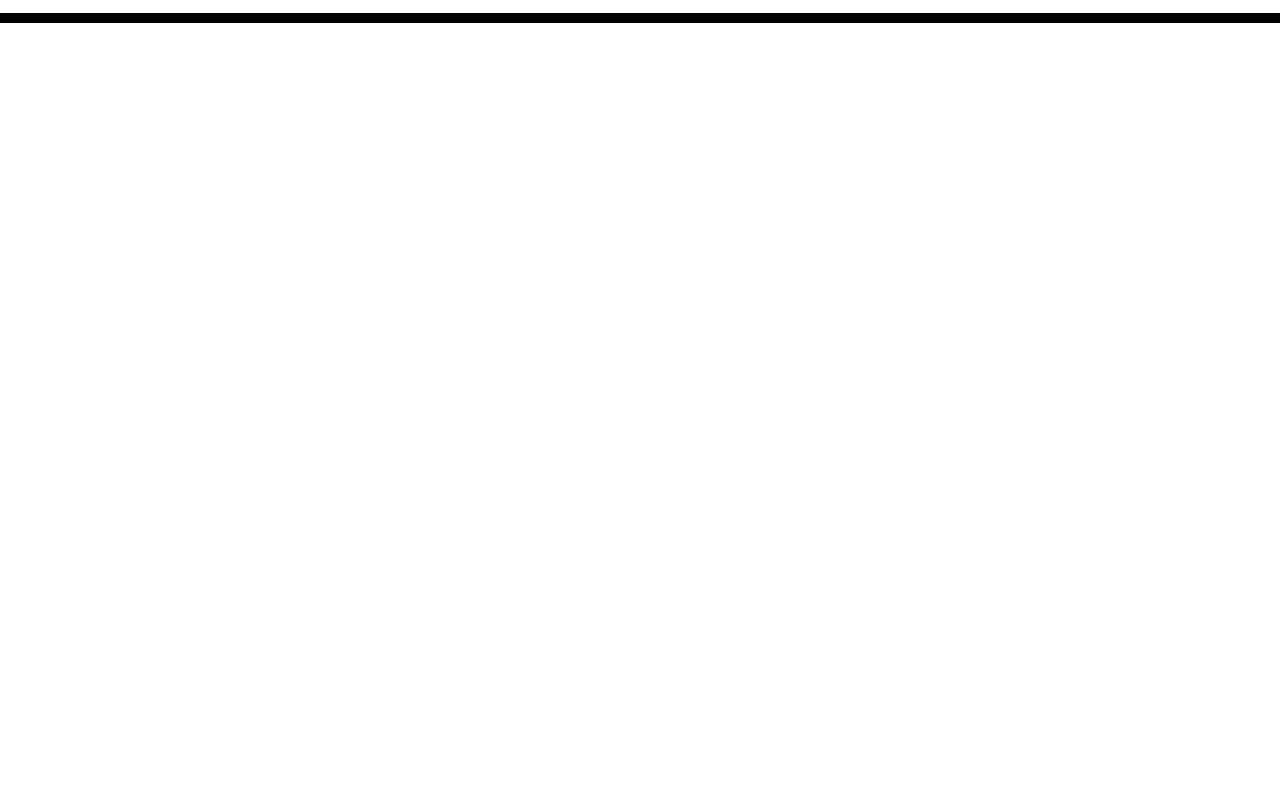
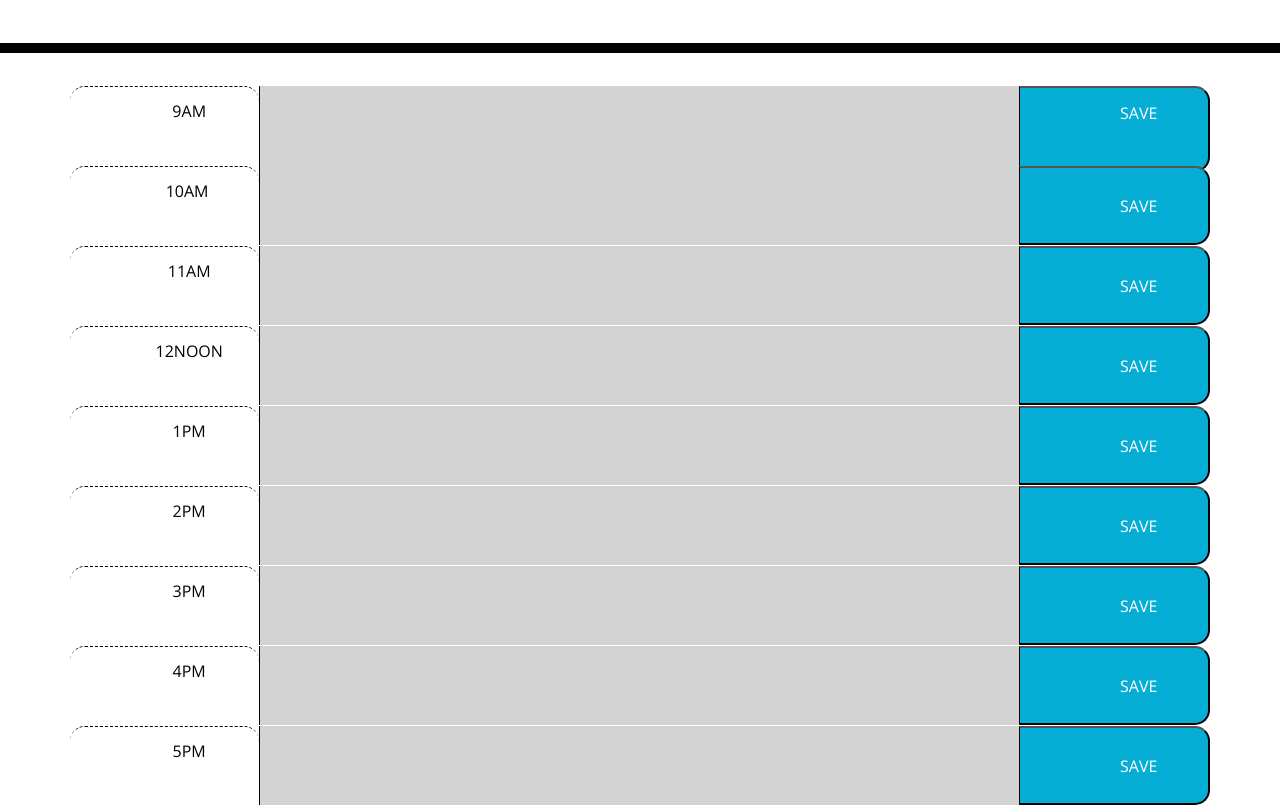
Before and after one commit to jatin1211/Module-5-Challenge, a plain HTML site: page index.html in a window 1280 px wide. Shown: the part 245-1050 px from the top of the page. Before the commit the page ends 800 px from the top, so only its background shows below. Drawn offline with nearby package versions, Linux system fonts and the light colour scheme; files that its build step writes are made by us from their sources.

Commit message:
code updated

```diff
--- a/assets/css/style.css
+++ b/assets/css/style.css
@@ -69,3 +69,12 @@ textarea{
   font-size: 20px;
   transition: all .3s ease-in-out;
 }
+
+#date{
+  text-align: center;
+  font-size: 30px;
+}
+
+.container{
+  text-align: left;
+}
--- a/assets/js/script.js
+++ b/assets/js/script.js
@@ -0,0 +1,52 @@
+var hour;
+// Different id for time block
+var id09 = $("#09");
+var id10 = $("#10");
+var id11 = $("#11");
+var id12 = $("#12");
+var id13 = $("#13");
+var id14 = $("#14");
+var id15 = $("#15");
+var id16 = $("#16");
+var id17 = $("#17");
+
+// time_block array to store objects with properties value and id
+var time_block = [{value: 09, id : id09},
+    {value: 10, id : id10},
+    {value: 11, id : id11},
+    {value: 12, id : id12},
+    {value: 13, id : id13},
+    {value: 14, id : id14},
+    {value: 15, id : id15},
+    {value: 16, id : id16},
+    {value: 17, id : id17}];
+
+//Executed when window loads
+$(document).ready(function(){
+
+    $("#date").text(moment().format("dddd, MMM Do, h:mm a"));
+    var hour = moment().format("HH");
+    console.log(hour);
+    let timeNow = moment();
+
+    for(var i = 0; i < time_block.length; i++){
+        if(hour > time_block[i].value){
+            time_block[i].id.addClass("past");
+        }
+    };
+    for(var k = 0; k < time_block.length; k++){
+        if(hour == time_block[k].value){
+            time_block[k].id.addClass("present");
+        }
+    };
+    for(var a = 0; a < time_block.length; a++){
+        if(hour < time_block[a].value){
+            time_block[a].id.addClass("future");
+        }
+    };
+
+
+});
+function storeData(){
+    localStorage.setItem('textarea',)
+}
--- a/index.html
+++ b/index.html
@@ -18,7 +18,7 @@
       href="https://fonts.googleapis.com/css?family=Open+Sans&display=swap"
       rel="stylesheet"
     />
-    <link rel="stylesheet" href="style.css" />
+    <link rel="stylesheet" href="./assets/css/style.css" />
     <title>Work Day Scheduler</title>
   </head>
 
@@ -26,13 +26,130 @@
     <header class="jumbotron">
       <h1 class="display-3">Work Day Scheduler</h1>
       <p class="lead">A simple calendar app for scheduling your work day</p>
-      <p id="currentDay" class="lead"></p>
+      <p id="currentDay" class="lead time-block"></p>
+      <div id="date"></div>
     </header>
-    <div class="container">
-      <!-- Timeblocks go here -->
-    </div>
+    <main>
+      <div class="container" >
+        <div class= "row">
+          <div class="col time-block hour" >
+            9AM
+          </div>
+          <textarea class="col-8 description" id="09">
 
+          </textarea>
+          <button class="col saveBtn">
+            SAVE
+          </buttton>
+
+        </div>
+        <div class= "row">
+          <div class="col time-block hour" >
+           10AM
+          </div>
+          <textarea class="col-8 description" id="10">
+
+          </textarea>
+          <button class="col saveBtn">
+            SAVE
+          </button>
+
+        </div>
+        <div class= "row">
+          <div class="col time-block hour" >
+            11AM
+          </div>
+          <textarea class="col-8 description" id="11">
+
+          </textarea>
+          <button class="col saveBtn">
+            SAVE
+          </button>
+
+        </div>
+        <div class= "row">
+          <div class="col time-block hour" >
+            12NOON
+          </div>
+          <textarea class="col-8 description" id="12">
+
+          </textarea>
+          <button class="col saveBtn">
+            SAVE
+          </button>
+
+        </div>
+        <div class= "row">
+          <div class="col time-block hour" >
+            1PM
+          </div>
+          <textarea class="col-8 description" id="13">
+
+          </textarea>
+          <button class="col saveBtn">
+            SAVE
+          </button>
+
+        </div>
+        <div class= "row">
+          <div class="col time-block hour">
+            2PM
+          </div>
+          <textarea class="col-8 description " id="14">
+
+          </textarea>
+          <button class="col saveBtn">
+            SAVE
+          </button>
+
+        </div>
+        <div class= "row">
+          <div class="col time-block hour" >
+            3PM
+          </div>
+          <textarea class="col-8 description" id="15">
+
+          </textarea>
+          <button class="col saveBtn">
+            SAVE
+          </button>
+
+        </div>
+        <div class= "row">
+          <div class="col time-block hour" >
+            4PM
+          </div>
+          <textarea class="col-8 description" id="16">
+
+          </textarea>
+          <button class="col saveBtn">
+            SAVE
+          </button>
+
+        </div>
+        <div class= "row">
+          <div class="col time-block hour" >
+            5PM
+          </div>
+          <textarea class="col-8 description" id="17">
+
+          </textarea>
+          <button class="col saveBtn">
+            SAVE
+          </button>
+
+        </div>
+
+        <!-- Timeblocks go here -->
+      </div>
+    </main>
+    <footer>
+
+    </footer>
     <script src="https://code.jquery.com/jquery-3.4.1.min.js"></script>
     <script src="https://cdnjs.cloudflare.com/ajax/libs/moment.js/2.24.0/moment.min.js"></script>
+    <script src="https://momentjs.com/downloads/moment.js"></script>
+    <script src="./assets/js/script.js"></script>
+
   </body>
 </html>
```
